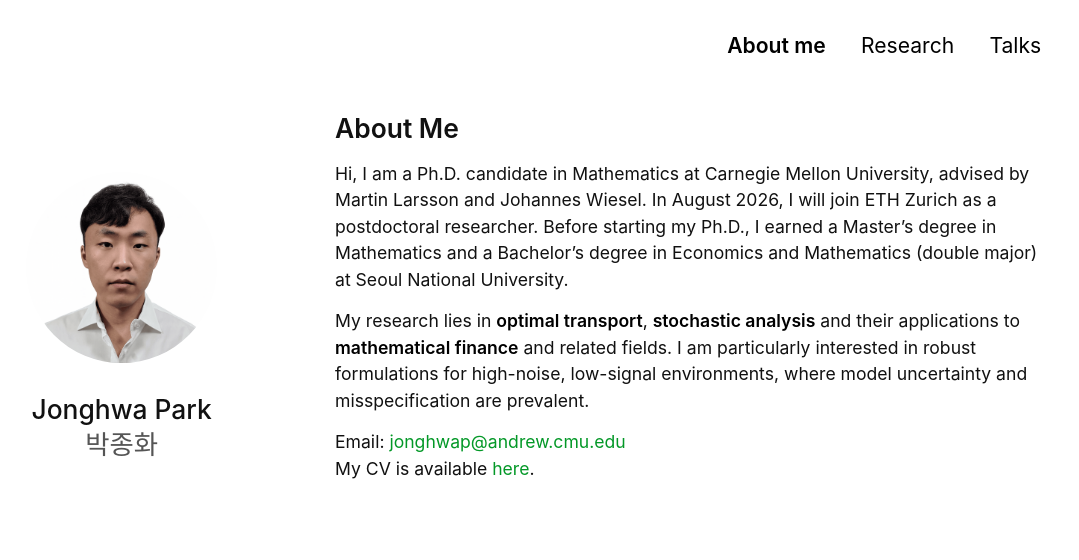
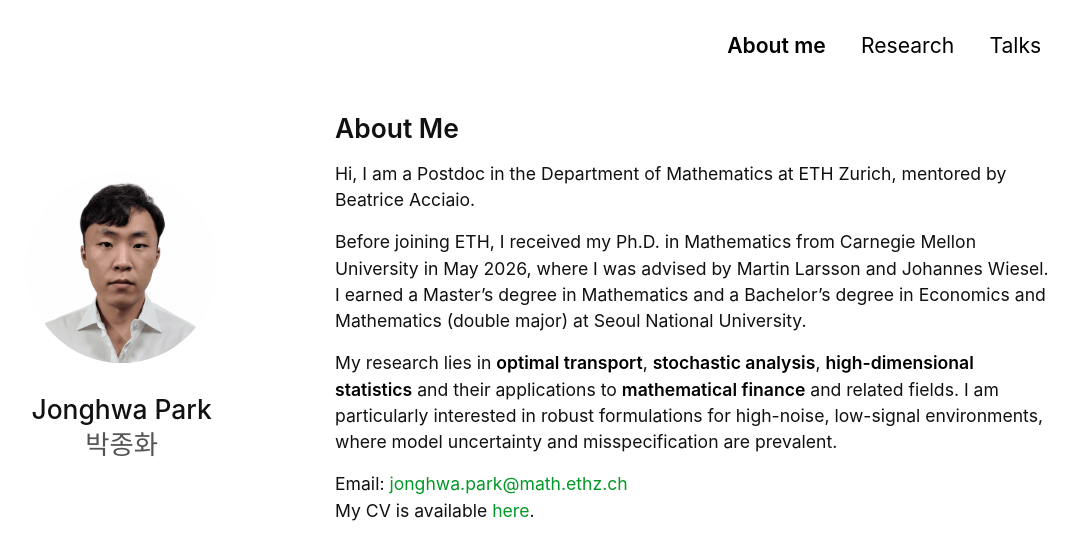
Before and after one commit to Jonghwap/Jonghwap.github.io, a Jekyll site: the page built from index.md, in a window 1280 px wide. Shown: the top 560 px of the page, without its empty margins (118-1197 px from the left). Built offline with Jekyll 4.4.1, drawn with Linux system fonts in a browser that asks for light colours; a style sheet for code colours, icons or effects is not loaded; our own code applies the rules of GitHub Pages for plain Markdown files.

Commit message:
Update index.md

```diff
--- a/index.md
+++ b/index.md
@@ -5,15 +5,17 @@ hide_favicon: true
 
 ## About Me
 
-Hi, I am a Ph.D. candidate in Mathematics at Carnegie Mellon University, advised by [Martin Larsson](https://sites.google.com/view/martin-larsson)  and [Johannes Wiesel](https://sites.google.com/view/johannes-wiesel). In August 2026, I will join ETH Zurich as a postdoctoral researcher. Before starting my Ph.D., I earned a Master's degree in Mathematics and a Bachelor's degree in Economics and Mathematics (double major) at Seoul National University.
+Hi, I am a Postdoc in the Department of Mathematics at ETH Zurich, mentored by [Beatrice Acciaio](https://people.math.ethz.ch/~beacciaio/).
 
-My research lies in **optimal transport**, **stochastic analysis** and their applications to **mathematical finance** and related fields. I am particularly interested in robust formulations for high-noise, low-signal environments, where model uncertainty and misspecification are prevalent.
+Before joining ETH, I received my Ph.D. in Mathematics from Carnegie Mellon University in May 2026, where I was advised by [Martin Larsson](https://sites.google.com/view/martin-larsson) and [Johannes Wiesel](https://sites.google.com/view/johannes-wiesel). I earned a Master's degree in Mathematics and a Bachelor's degree in Economics and Mathematics (double major) at Seoul National University.
+
+My research lies in **optimal transport**, **stochastic analysis**, **high-dimensional statistics** and their applications to **mathematical finance** and related fields. I am particularly interested in robust formulations for high-noise, low-signal environments, where model uncertainty and misspecification are prevalent.
 
 <p style="margin:0">
   Email: <span id="email-slot"></span><noscript>jonghwap [at] andrew [dot] cmu [dot] edu</noscript><script>
     (function () {
-      var user = 'jonghwap';
-      var domain = 'andrew.cmu.edu';
+      var user = 'jonghwa.park';
+      var domain = 'math.ethz.ch';
       var link = document.createElement('a');
       link.className = 'accent-link';
       link.href = 'mailto:' + user + '@' + domain;
```
